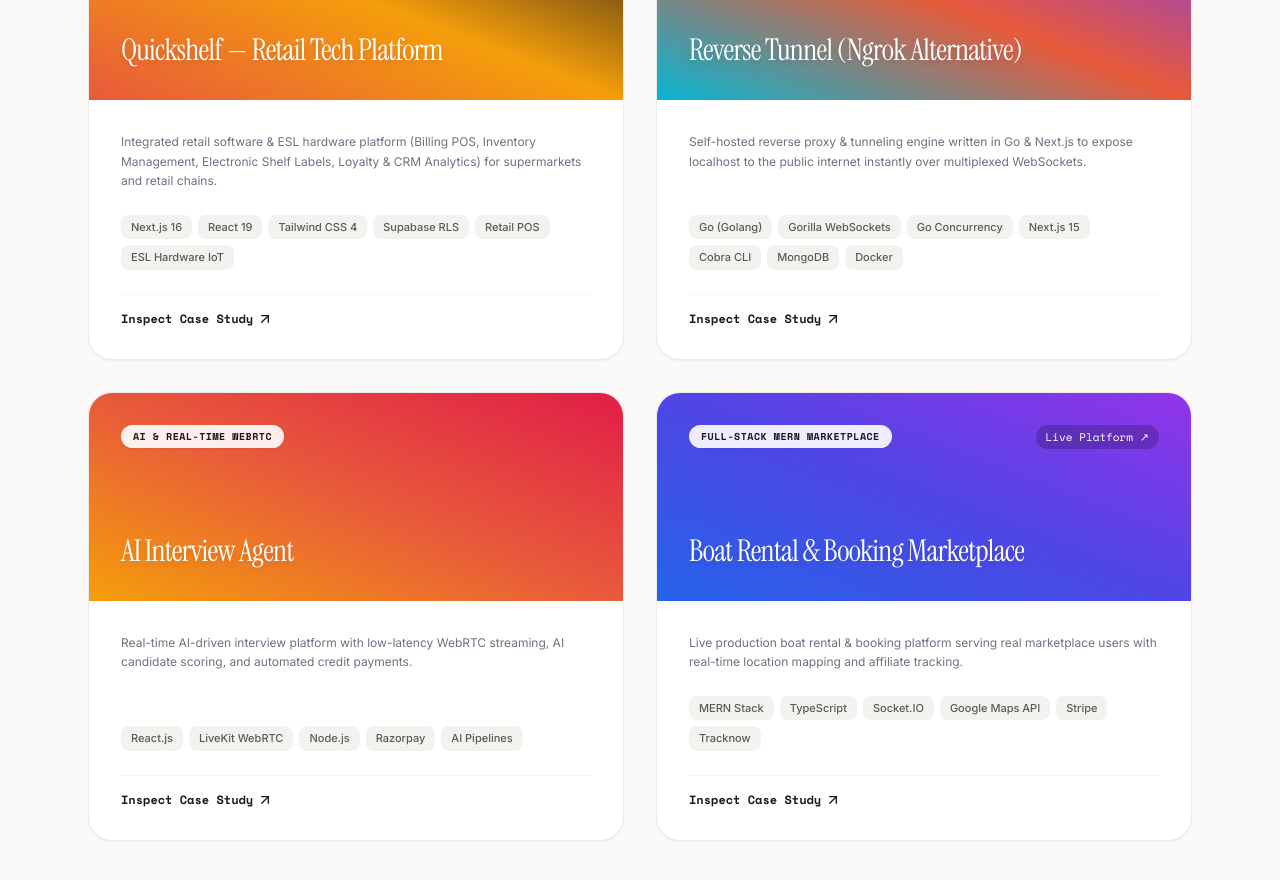
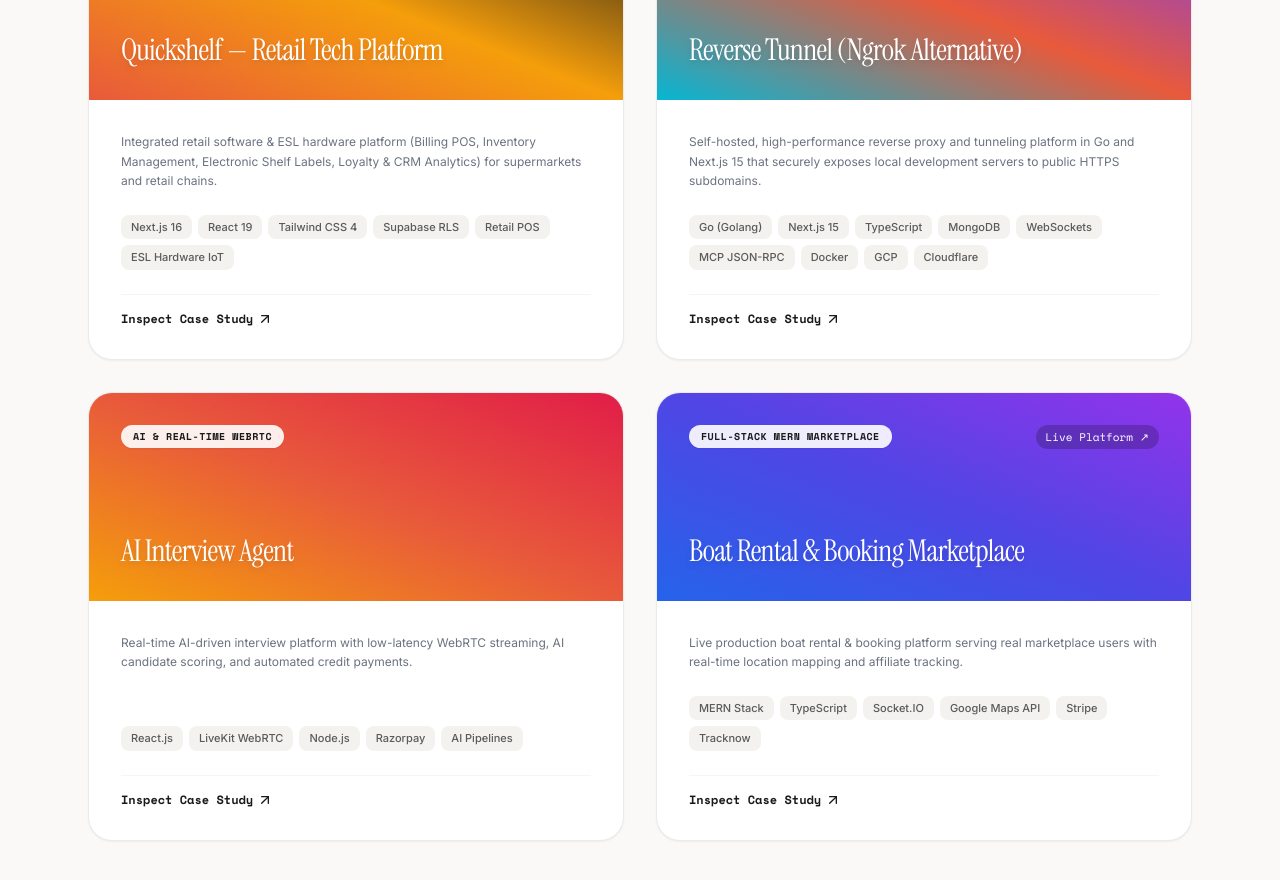
Before and after one commit to BhadraSuman/Portfolio2026, a Next.js app: page / in a window 1280 px wide. Shown: the part 2680-3560 px from the top of the page. Built offline with nearby package versions, Linux system fonts and the light colour scheme.

Commit message:
feat: update Reverse Tunnel project case study and tech stack

```diff
--- a/components/ProjectsSection.tsx
+++ b/components/ProjectsSection.tsx
@@ -35,13 +35,15 @@
     id: 2,
     title: 'Reverse Tunnel (Ngrok Alternative)',
     category: 'Golang & High-Concurrency Systems',
-    description: 'Self-hosted reverse proxy & tunneling engine written in Go & Next.js to expose localhost to the public internet instantly over multiplexed WebSockets.',
+    description: 'Self-hosted, high-performance reverse proxy and tunneling platform in Go and Next.js 15 that securely exposes local development servers to public HTTPS subdomains.',
     highlights: [
-      'Engineered a high-concurrency Go proxy server & CLI handling concurrent HTTP requests over single WebSocket frames using Go channels & goroutines.',
-      'Designed Next.js 15 management dashboard with NextAuth GitHub OAuth, MongoDB, and dynamic API key provisioning.',
-      'Configured automated wildcard Let\'s Encrypt SSL, Docker Compose orchestration, and Nginx reverse proxy routes.',
+      'Built a self-hosted, high-performance reverse proxy and tunneling platform (ngrok alternative) in Go and Next.js 15 that securely exposes local development servers (localhost) to public HTTPS subdomains.',
+      'Designed a custom WebSocket control plane with keep-alive heartbeats, exponential backoff reconnection, and strict account namespace isolation (username-subdomain).',
+      'Engineered a real-time Traffic Inspector & 1-Click Webhook Replay engine backed by MongoDB TTL auto-expiring logs for debugging third-party webhooks (Stripe/GitHub).',
+      'Implemented a native Model Context Protocol (MCP) JSON-RPC 2.0 server over stdin/stdout, allowing AI coding assistants (Claude Code, Cursor) to programmatically query network traffic and trigger replays.',
+      'Enforced security & version controls including SHA-256 API key digest hashing, HTTP Basic Auth password protection (--auth), and semver CLI auto-upgrades.',
     ],
-    tags: ['Go (Golang)', 'Gorilla WebSockets', 'Go Concurrency', 'Next.js 15', 'Cobra CLI', 'MongoDB', 'Docker'],
+    tags: ['Go (Golang)', 'Next.js 15', 'TypeScript', 'MongoDB', 'WebSockets', 'MCP JSON-RPC', 'Docker', 'GCP', 'Cloudflare'],
     gradient: 'from-cyan-500 via-[#e85a3b] to-violet-600',
     githubUrl: 'https://github.com/bhadrasuman/reverse-tunnel',
   },
```
